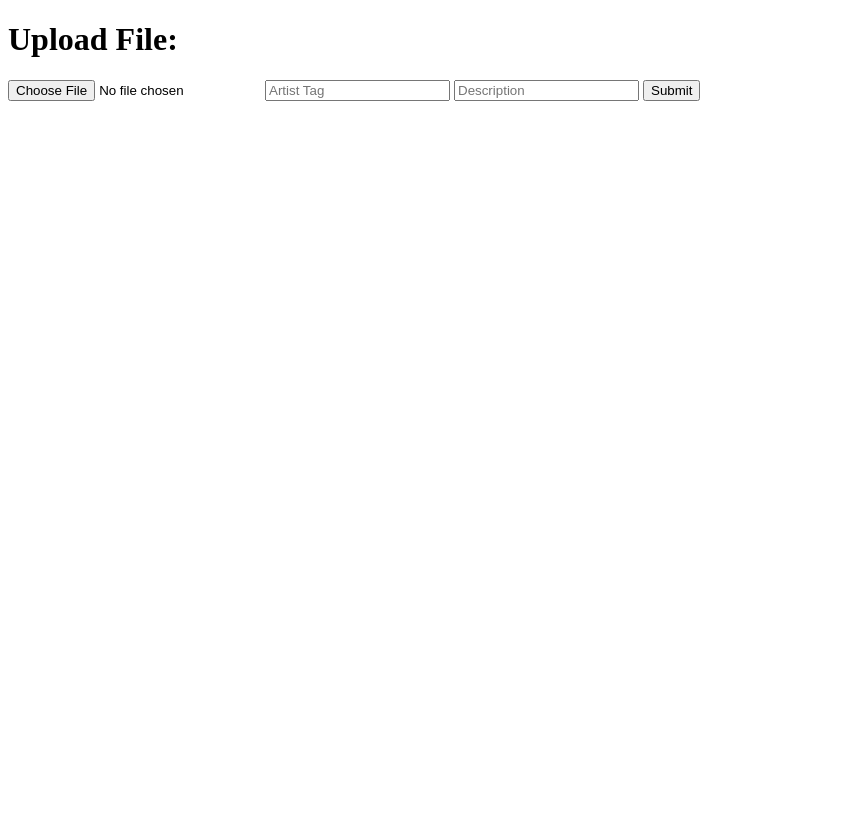
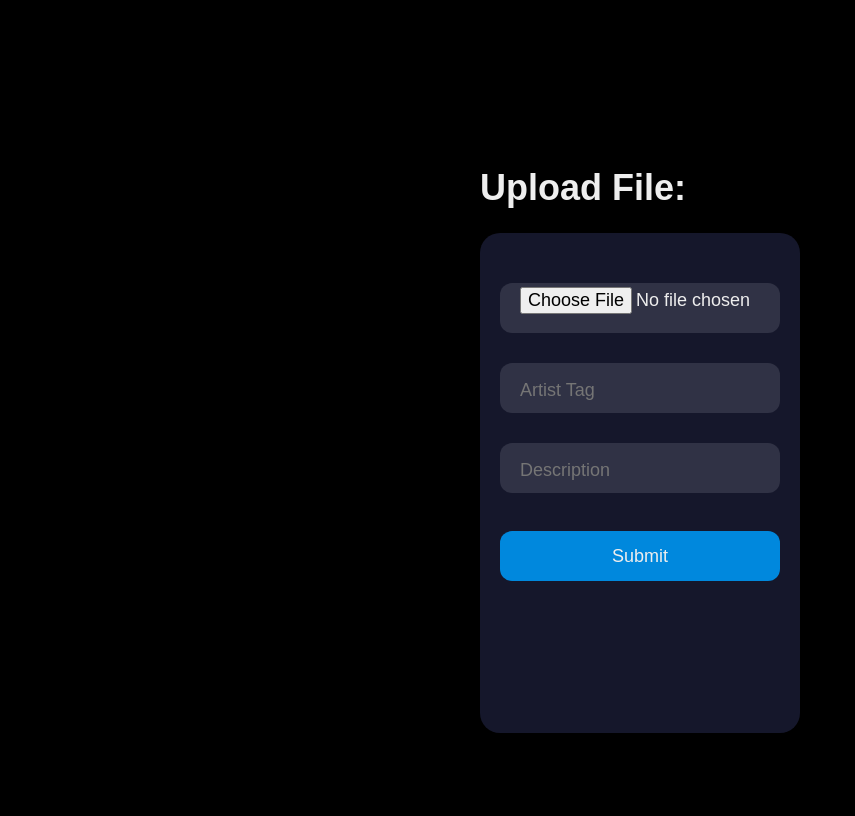
Before and after one commit to ikeie03/MappingGraffitiProject, a Flask app: page /upload in a window 1280 px wide. Shown: the whole page, without its empty margins (0-855 px from the left). Before the commit the page ends 101 px from the top, so only its background shows below. Run offline with Flask 3, Linux system fonts and the light colour scheme.

Commit message:
upload page changes to match template

```diff
--- a/templates/upload.html
+++ b/templates/upload.html
@@ -4,15 +4,23 @@
     <meta charset="UTF-8">
     <meta name="viewport" content="width=device-width, initial-scale=1.0">
     <title>Document</title>
+    <link rel="stylesheet" type="text/css" href="static/upload.css">
 </head>
 <body>
     <div>
-		<h1> Upload File:</h1>
+        <iframe src="navbar.html" width="100%" height="50" frameborder="0" scrolling="no"></iframe>
+		<h1 class="title"> Upload File:</h1>
 		<form method="POST" action="/upload-file" enctype="multipart/form-data">
-			<input type="file" name="file">
-            <input type="text" name="artist" placeholder="Artist Tag">
-            <input type="text" name="description" placeholder="Description">
-            <button type="submit">Submit</button>
+            <div class="input-container">
+                <input class="input" type="file" name="file">
+            </div>
+            <div class="input-container">
+                <input class="input" type="text" name="artist" placeholder="Artist Tag">
+            </div>
+            <div class="input-container">
+                <input class="input"  type="text" name="description" placeholder="Description">
+            </div>
+            <button class="submit" type="submit">Submit</button>
 		</form>
 	</div>
 </body>
```
